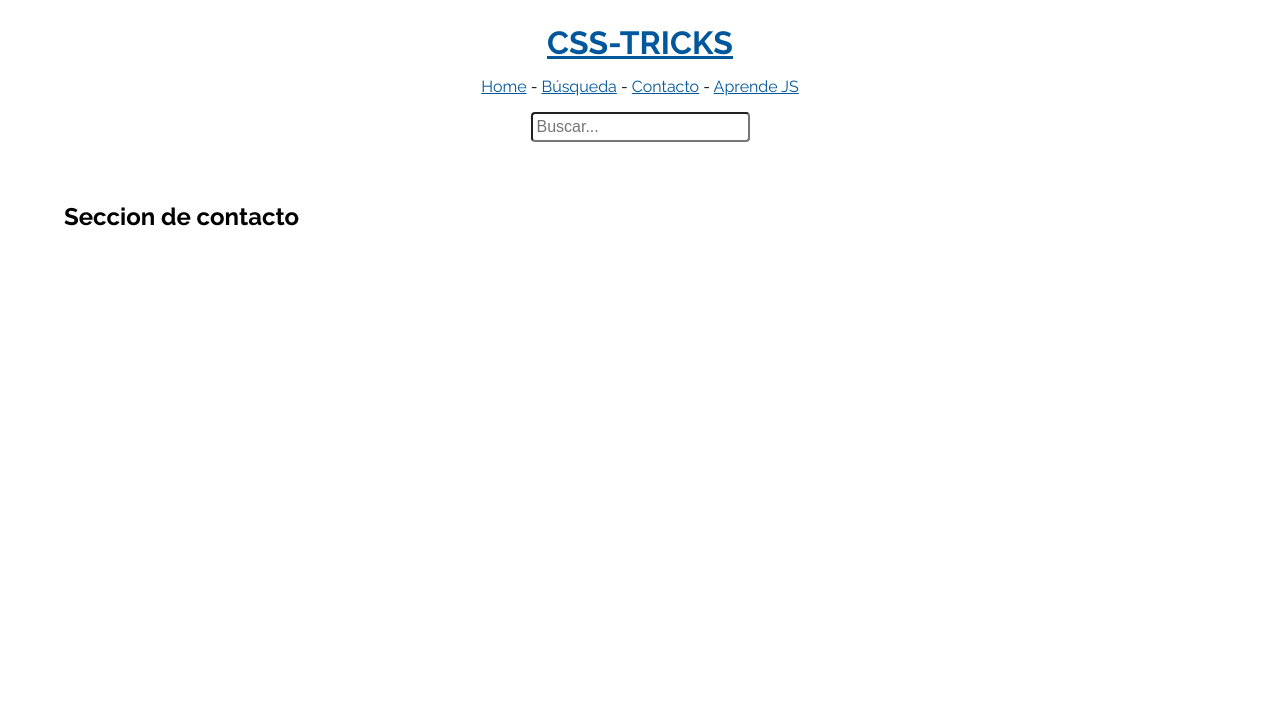
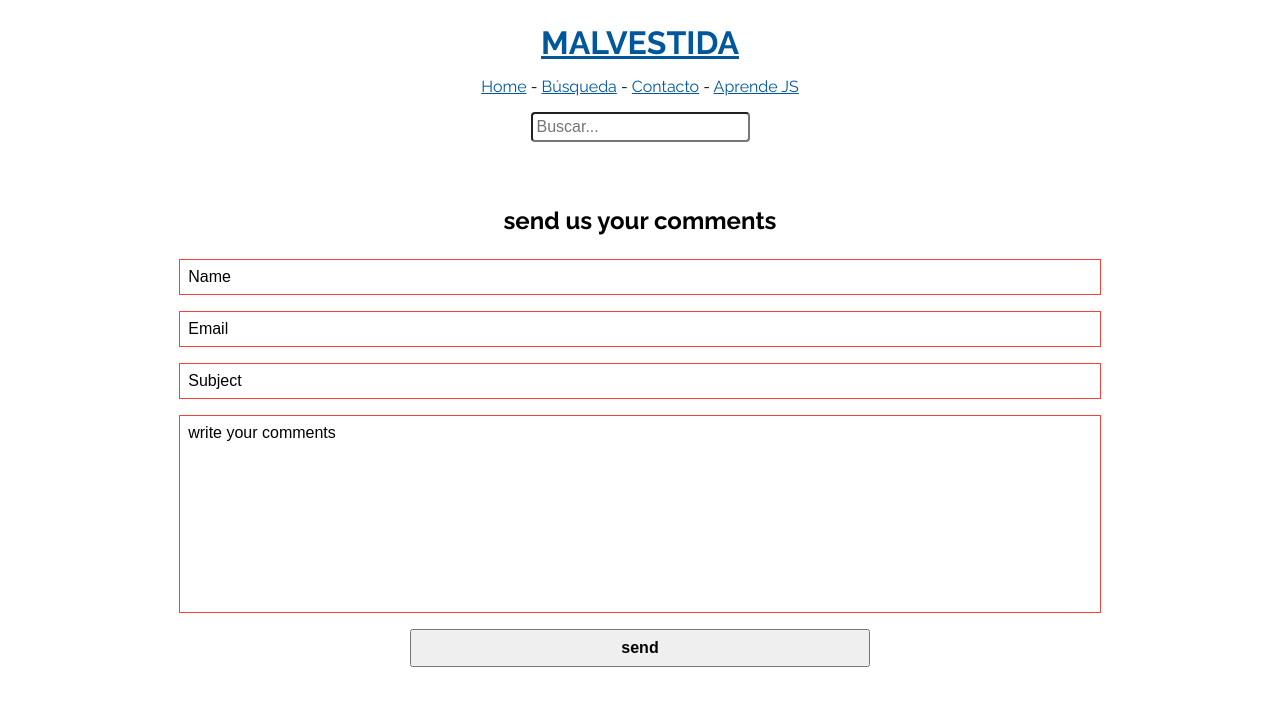
Before and after one commit to 80asv/js-spa, a plain HTML site: page app1/index.html in a window 1280 px wide. Both pictures are taken after a click on the link "Contacto". Drawn offline with Linux system fonts and the light colour scheme; no server answers.

Commit message:
Styled Components & SFC

```diff
--- a/app1/public/App.js
+++ b/app1/public/App.js
@@ -2,6 +2,7 @@
 import { Header } from "./components/Header.js";
 import { Main } from "./components/Main.js";
 import { Router } from "./components/Router.js";
+//import { infiniteScroll } from "./helpers/infinite_scroll.js";
 
 export function App(){
     const $root = document.getElementById('root');
@@ -11,4 +12,5 @@
     $root.appendChild(Main());
     $root.appendChild(Loader());
     Router();
+    //infiniteScroll();
 }
--- /dev/null
+++ b/app1/public/components/ContactForm.js
@@ -0,0 +1,174 @@
+export function ContactForm(){
+    const $form = document.createElement('form');
+    const $styles = document.getElementById('dynamic-styles');
+    const d = document;
+    $styles.innerHTML = `
+        .contact-form {
+            --form-ok-color: #4caf50;
+            --form-error-color: #f44336;
+            margin-left: auto;
+            margin-right: auto;
+            width: 80%;
+        }
+
+        .contact-form>* {
+            padding: 0.5rem;
+            margin: 1rem auto;
+            display: block;
+            width: 100%;
+        }
+
+        .contact-form textarea {
+            resize: none;
+        }
+
+        .contact-form legend,
+        .contact-form-response {
+            font-size: 1.5rem;
+            font-weight: bold;
+            text-align: center;
+        }
+
+        .contact-form input,
+        .contact-form textarea {
+            font-size: 1rem;
+            font-family: sans-serif;
+        }
+
+        .contact-form input[type="submit"] {
+            width: 50%;
+            font-weight: bold;
+            cursor: pointer;
+        }
+
+        .contact-form *::placeholder {
+            color: #000;
+        }
+
+        .contact-form [required]:valid {
+            border: thin solid var(--form-ok-color);
+        }
+
+        .contact-form [required]:invalid {
+            border: thin solid var(--form-error-color);
+        }
+
+        .contact-form-error {
+            margin-top: -1rem;
+            font-size: 80%;
+            background-color: var(--form-error-color);
+            color: #fff;
+            transition: all 800ms ease;
+        }
+
+        .contact-form-error.is-active {
+            display: block;
+            animation: show-message 1s 1 normal 0s ease-out both;
+        }
+
+        .contact-form-loader {
+            text-align: center;
+        }
+
+        .none {
+            display: none;
+        }
+
+        @keyframes show-message {
+            0% {
+            visibility: hidden;
+            opacity: 0;
+            }
+
+            100% {
+            visibility: visible;
+            opacity: 1;
+            }
+        }
+    `;
+
+    $form.classList.add('contact-form');
+
+    $form.innerHTML = `
+        <legend>send us your comments</legend>
+        <input type="text" name="name" placeholder="Name"  pattern="^[A-Za-zÑñÁáÉéÍíÓóÚúÜü\s]+$" title="Only letters and empty spaces" required>
+        <input type="email" name="email" placeholder="Email" pattern="^[a-z0-9]+(\.[_a-z0-9]+)*@[a-z0-9-]+(\.[a-z0-9-]+)*(\.[a-z]{2,15})$" title="incorrect email" required>
+        <input type="text" name="subject" placeholder="Subject" title="the subject is required" required>
+        <textarea name="comments" cols="30" rows="10" placeholder="write your comments" data-pattern="^.{1,255}$" title="your comment should not exceed 255 characters" required></textarea>
+        <input type="submit" value="send">
+        <div class="contact-form-loader none"><img src="public/assets/loader-dots.svg" alt="loading"></div>
+        <div class="contact-form-response none">
+            <p>the data has been sent</p>
+        </div>`;
+
+
+    function formValidation(){
+        //seleccionamos el formualrio a tratar
+        const $form = document.querySelector('.contact');
+        //seleccionamos los inputs que tengan el attributo required
+        const $inputs = d.querySelectorAll('.contact [required]');
+
+        //console.log($inputs);
+
+        //por cada input con attributo required creamos adyacentemente un espan que marcara un error si la info no es adecuada
+        $inputs.forEach(input => {
+            // crear elemento span
+            const $span = d.createElement('span');
+
+            // asignamos id con el atributo name que contenta el elemento
+            $span.id = input.name;
+            // asignamos contenido que tenga en el atributo title
+            $span.textContent = input.title;
+            // asignamos clases para añadir estilos
+            $span.classList.add('contact-form-error', 'none');
+            // insertamos el elemento al html adyacentemente
+            input.insertAdjacentElement('afterend', $span);
+        });
+
+
+        /* al momento de que el usuario escriba dentro de los inputs comensara a validar la informacion */
+        d.addEventListener('keyup', (e) =>{
+            // si el evento se delega dentro de los inputs el atributo required
+            if(e.target.matches('.contact [required]')){
+
+                // buscar el atributo pattern que contiene la validacion con la exp reg
+                let $input = e.target,
+                    pattern = $input.pattern || $input.dataset.pattern;
+
+                // si el input tienen atributo pattern
+                if(pattern && $input.value !== ''){
+                    //guardamos la exp regular
+                    let regExp = new RegExp(pattern);
+                    return !regExp.exec($input.value) ? d.getElementById($input.name).classList.add('active') : d.getElementById($input.name).classList.remove('active');
+                }
+
+                if(!pattern){
+                    return $input.value === '' ? d.getElementById($input.name).classList.add('active') : d.getElementById($input.name).classList.remove('active');
+                }
+
+            }
+        });
+
+        d.addEventListener('submit', (e ) => {
+            //e.preventDefault();
+            alert('sending form');
+
+            const $loader = d.querySelector('.contact-form-loader');
+            const $response = d.querySelector('.contact-form-response');
+
+            $loader.classList.remove('none');
+
+            setTimeout(() => {
+                $loader.classList.add('none');
+                $response.classList.remove('none');
+                $form.reset();
+
+                setTimeout(() => {$response.classList.add('none')}, 3E3);
+            }, 3E3)
+        })
+    }
+
+    setTimeout( () => formValidation(), 100);
+
+    return $form;
+}
--- a/app1/public/components/Main.js
+++ b/app1/public/components/Main.js
@@ -1,6 +1,8 @@
 export function Main(){
     const $main = document.createElement('main');
     $main.id = 'main';
-    $main.classList.add('grid-fluid');
+    if(!location.hash.includes('#/search'))
+            $main.classList.add('grid-fluid');
+
     return $main;
 }
--- a/app1/public/components/Router.js
+++ b/app1/public/components/Router.js
@@ -2,6 +2,8 @@
 import { ajax } from '../helpers/ajax.js';
 import { PostCard } from './PostCard.js';
 import { Post } from './Post.js';
+import { SearchCard } from './SearchCard.js';
+import { ContactForm } from './ContactForm.js';
 
 export async function Router(){
     let { hash } = location;
@@ -19,19 +21,40 @@
             }
         });
     } else if (hash.includes("#/search")) {
-        $main.innerHTML = "<h2>Seccion del buscador</h2>";
+        let query = localStorage.getItem('wpSearch');
+
+        if(!query){
+            document.querySelector('.loader').style.display = 'none';
+            return false;
+        };
+
+        await ajax({
+            url: `${api.SEARCH}${query}`,
+            cbSuccess: (search) => {
+                let html = "";
+                if(search.length === 0){
+                    html = `
+                        <p class="error">
+                            No existen resultados de busqueda para <mark>${query}</mark>
+                        </p>
+                    `;
+                } else {
+                    search.forEach(post => html += SearchCard(post));
+                }
+                $main.innerHTML = html;
+            }
+        })
+
     } else if (hash.includes("#/contacto")){
-        $main.innerHTML = "<h2>Seccion de contacto</h2>";
+        //$main.innerHTML = "<h2>Seccion de contacto</h2>";
+        $main.appendChild(ContactForm());
     } else {
         await ajax({
             url: `${api.POST}/${localStorage.getItem('wpPostId')}`,
             cbSuccess: (post) => {
-                console.log(post);
                 $main.innerHTML = Post(post);
             }
         });
-
     }
-
     document.querySelector('.loader').style.display = "none";
 }
--- /dev/null
+++ b/app1/public/components/SearchCard.js
@@ -0,0 +1,13 @@
+export function SearchCard(props){
+    let { id, title, _embedded} = props;
+    let slug = _embedded.self[0].slug
+
+    return `
+    <article class="post-card">
+        <h2>${title}</h2>
+        <p>
+            <a href="#/${slug}" data-id="${id}">Ver publicacion</a>
+        </p>
+    </article>
+    `;
+}
--- a/app1/public/components/SearchForm.js
+++ b/app1/public/components/SearchForm.js
@@ -6,7 +6,26 @@
     $input.name = "search";
     $input.type = "search";
     $input.placeholder = "Buscar...";
+    $input.autocomplete = "off";
     $form.appendChild($input);
+
+    if(location.hash.includes('#/search')){
+        $input.value = localStorage.getItem('wpSearch');
+    }
+
+    document.addEventListener('search', e =>{
+        if(!e.target.matches("input[type='search']")) return false;
+        if(!e.target.value){
+            localStorage.removeItem('wpSearch');
+        }
+    })
+
+    document.addEventListener('submit', e => {
+        if(!e.target.matches('.search-form')) return false;
+        e.preventDefault();
+        localStorage.setItem('wpSearch', e.target.search.value);
+        location.hash = `#/search?search=${e.target.search.value}`;
+    })
 
     return $form;
 }
--- a/app1/public/helpers/ajax.js
+++ b/app1/public/helpers/ajax.js
@@ -12,6 +12,6 @@
                         <p>Error ${err.status}: ${message}</p>
                     </div>
                 `;
-                document.querySelector('loader').style.display = 'none';
+                document.querySelector('.loader').style.display = 'none';
             })
 }
--- /dev/null
+++ b/app1/public/helpers/infinite_scroll.js
@@ -0,0 +1,46 @@
+import { PostCard } from "../components/PostCard.js";
+import { SearchCard } from "../components/SearchCard.js";
+import api from "../helpers/wp_api.js";
+import { ajax } from "./ajax.js";
+
+export async function infiniteScroll(){
+    let query = localStorage.getItem('wpSearch');
+    let apiURL;
+    let Component; //* hight Order Component
+
+    window.addEventListener('scroll', async e =>{
+        let { scrollTop, clientHeight, scrollHeight } = document.documentElement;
+        let { hash } = window.location;
+
+        //console.log(scrollTop, clientHeight, scrollHeight, hash);
+
+        if(scrollTop+clientHeight >= scrollHeight){
+            api.page++;
+            if(!hash || hash === "#/"){
+                apiURL = `${api.POSTS}&page=${api.page}`;
+                Component = PostCard;
+                console.log(Component);
+            } else if(hash.includes('#/search')){
+                apiURL = `${api.SEARCH}&page=${api.page}`;
+                Component = SearchCard;
+                console.log(Component);
+            } else {
+                return false;
+            }
+
+
+            document.querySelector('.loader').style.display = 'block';
+
+            await ajax({
+                url: apiURL,
+                cbSuccess: (posts) => {
+                    console.log(posts);
+                    let html = "";
+                    posts.forEach(post => html += Component(post));
+                    document.getElementById('main').insertAdjacentHTML('beforeend', html);
+                    document.querySelector('.loader').style.display = 'none';
+                }
+            });
+        }
+    })
+}
--- a/app1/public/helpers/wp_api.js
+++ b/app1/public/helpers/wp_api.js
@@ -1,11 +1,14 @@
-const NAME = `css-tricks`,
+const NAME = `malvestida`,
       DOMAIN = `https://${NAME}.com`,
       SITE = `${DOMAIN}/wp-json`,
       API_WP = `${SITE}/wp/v2`,
-      POSTS = `${API_WP}/posts?_embed`,
+      PER_PAGE = 6,
+      POSTS = `${API_WP}/posts?_embed&per_page=${PER_PAGE}`,
       POST = `${API_WP}/posts`,
-      SEARCH = `${API_WP}/search?_embed&search=`
+      SEARCH = `${API_WP}/search?_embed&per_page=${PER_PAGE}&search=`;
+
+let page = 1;
 
 export default {
-    NAME, DOMAIN, SITE, API_WP, POSTS, POST, SEARCH
+    NAME, DOMAIN, SITE, API_WP, PER_PAGE, POSTS, POST, SEARCH, page
 }
--- a/app1/public/index.js
+++ b/app1/public/index.js
@@ -1,3 +1,11 @@
+import api from "./helpers/wp_api.js";
 import {App} from "./App.js";
-document.addEventListener('DOMContentLoaded', App);
-window.addEventListener('hashchange', App);
+import { infiniteScroll } from "./helpers/infinite_scroll.js";
+document.addEventListener('DOMContentLoaded', () => {
+    infiniteScroll();
+    App();
+});
+window.addEventListener('hashchange', e =>{
+    api.page = 1;
+    App();
+});
```
Also changed, not shown: app1/index.html (+1 -0 lines), app1/public/assets/styles.css (+8 -0 lines), 2 other files.
